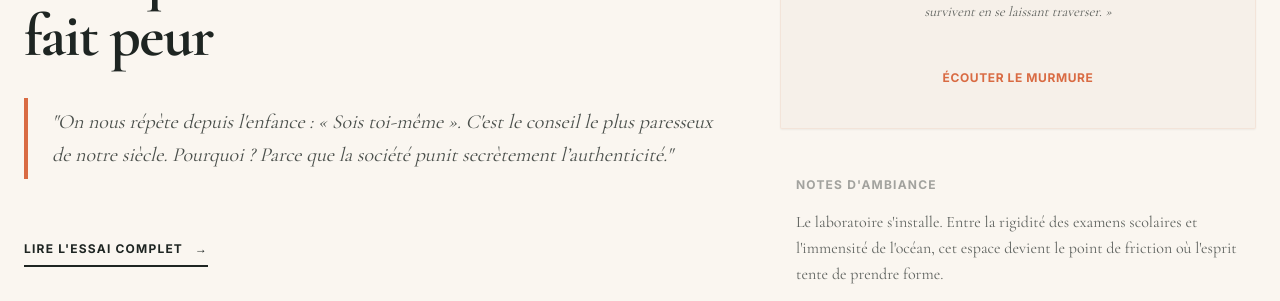
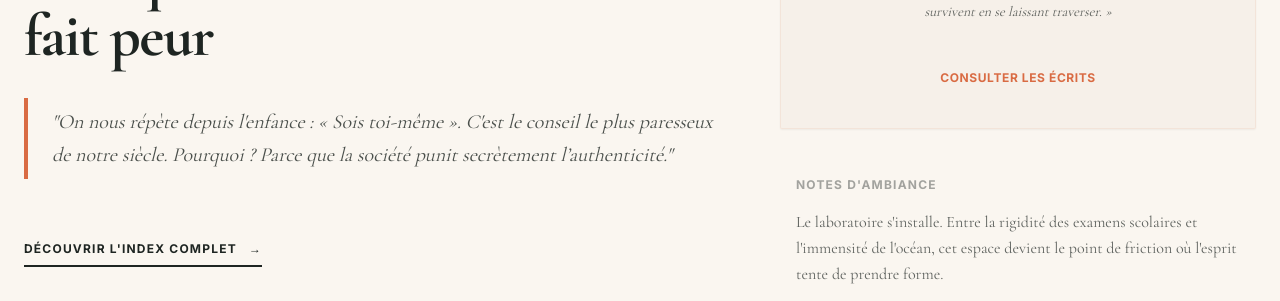
Before and after one commit to wadoudnajwa580-arch/najwa-app, a Next.js app: page / in a window 1280 px wide. Shown: the part 412-713 px from the top of the page. Built offline with nearby package versions, Linux system fonts and the light colour scheme.

Commit message:
Update page.js

```diff
--- a/app/page.js
+++ b/app/page.js
@@ -1,54 +1,36 @@
-import fs from 'fs';
-import path from 'path';
-import matter from 'gray-matter';
-
-function getContentData(fileName) {
-  try {
-    const filePath = path.join(process.cwd(), 'content', fileName);
-    const fileContent = fs.readFileSync(filePath, 'utf-8');
-    const { data } = matter(fileContent);
-    return { data };
-  } catch (error) {
-    return {
-      data: { title: "En cours d'écriture...", category: "Littérature", meta: "", excerpt: "" }
-    };
-  }
-}
-
 export default function HomePage() {
-  const essay = getContentData('le-syndrome-du-cameleon.md');
-  const poem = getContentData('coquillages.md');
-
   return (
     <main className="max-w-7xl mx-auto px-6 py-16">
       <div className="grid grid-cols-1 lg:grid-cols-12 gap-16 items-start">
 
+        {/* SECTION GAUCHE : L'ÉDITORIAL À LA UNE */}
         <section className="lg:col-span-7 space-y-8">
           <div className="flex items-center space-x-3 text-xs font-bold uppercase tracking-widest text-terracotta">
-            <span>{essay.data.category}</span>
+            <span>Psychologie Sociale</span>
             <span>•</span>
-            <span className="text-encre/40">{essay.data.meta}</span>
+            <span className="text-encre/40">☕ 4 min de lecture • Écrit par une nuit de vent</span>
           </div>
 
           <h2 className="font-serif text-4xl lg:text-6xl font-bold leading-tight tracking-tight text-encre">
-            {essay.data.title}
+            Le Syndrome du Caméléon : Pourquoi ton authenticité te fait peur
           </h2>
 
           <p className="text-xl text-encre/80 font-serif leading-relaxed italic border-l-4 border-terracotta pl-6 py-2">
-            "{essay.data.excerpt}"
+            "On nous répète depuis l'enfance : « Sois toi-même ». C'est le conseil le plus paresseux de notre siècle. Pourquoi ? Parce que la société punit secrètement l’authenticité."
           </p>
 
           <div className="pt-6">
             <a
-              href="/archives/le-syndrome-du-cameleon"
+              href="/archives"
               className="inline-flex items-center space-x-3 group text-xs font-bold uppercase tracking-widest text-encre border-b-2 border-encre pb-2 hover:text-terracotta hover:border-terracotta transition-all"
             >
-              <span>Lire l'essai complet</span>
+              <span>Découvrir l'Index complet</span>
               <span>→</span>
             </a>
           </div>
         </section>
 
+        {/* SECTION DROITE : L'ENCADRÉ CRÉATIF */}
         <aside className="lg:col-span-5 space-y-12">
 
           <div className="bg-creme/60 border border-terracotta/10 p-8 lg:p-10 rounded-sm space-y-6 shadow-sm">
@@ -57,7 +39,7 @@ export default function HomePage() {
             </div>
 
             <h3 className="font-serif text-3xl italic font-semibold text-center text-encre">
-              {poem.data.title}
+              Coquillages
             </h3>
 
             <p className="text-sm text-encre/70 text-center font-serif leading-relaxed italic max-w-xs mx-auto">
@@ -66,10 +48,10 @@ export default function HomePage() {
 
             <div className="text-center pt-4">
               <a
-                href="/archives/coquillages"
+                href="/archives"
                 className="text-xs font-bold uppercase tracking-wider text-terracotta hover:text-encre transition-colors"
               >
-                Écouter le murmure
+                Consulter les écrits
               </a>
             </div>
           </div>
```
